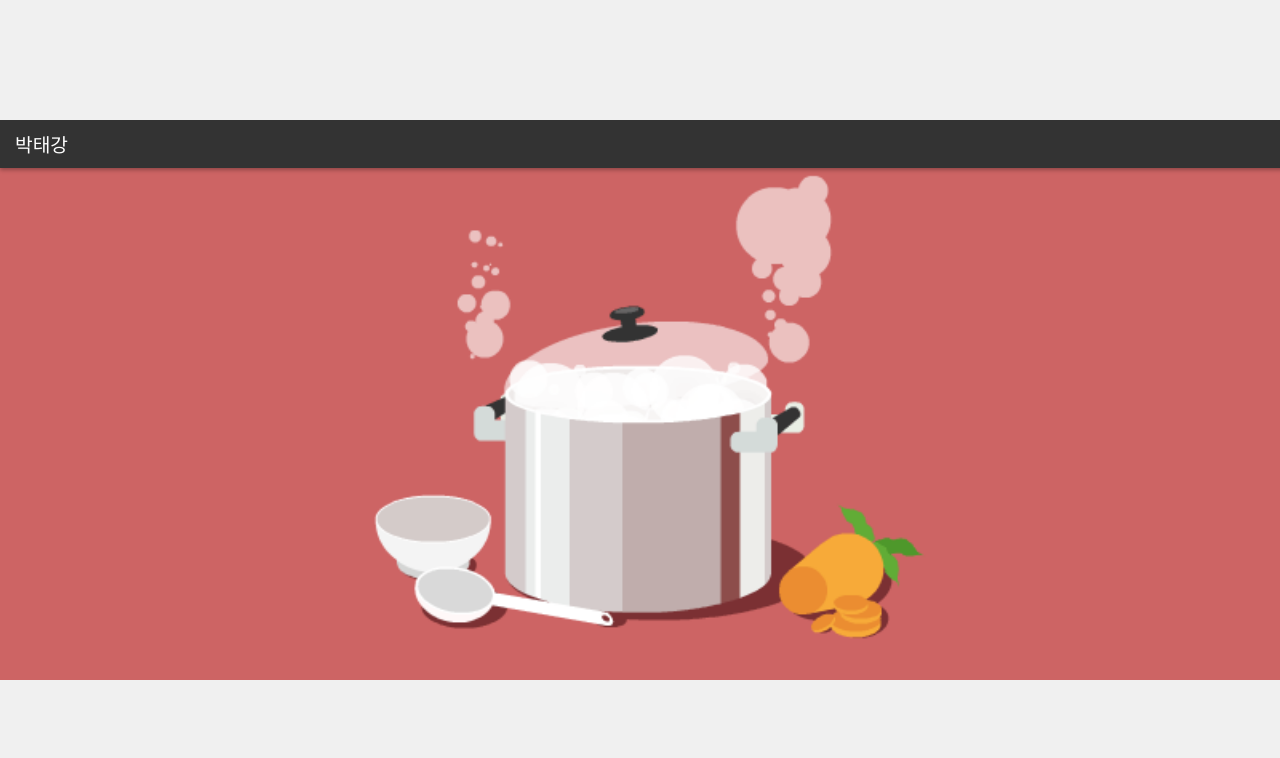
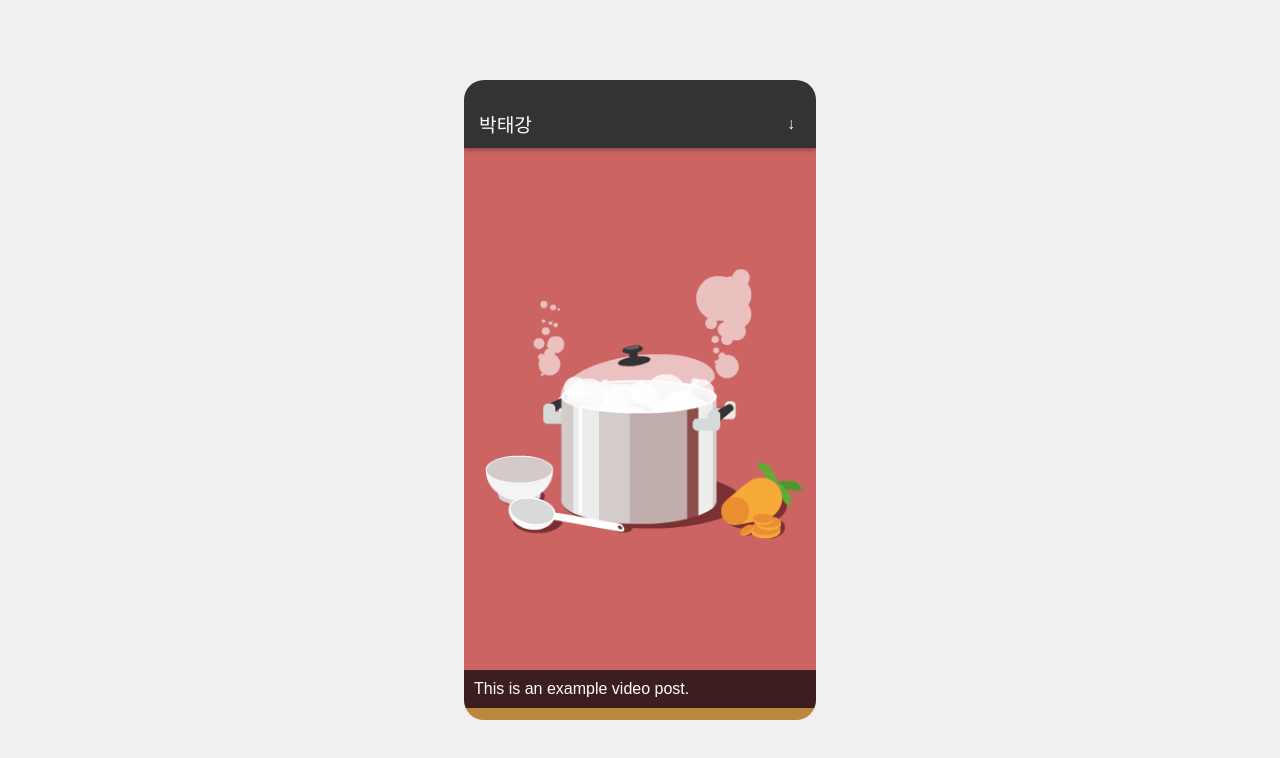
Before and after one commit to dev-tkp/tkp.bio, a React (Create React App) app: page / in a window 1280 px wide. Shown: the top 758 px of the page. Built offline with nearby package versions, Linux system fonts and the light colour scheme.

Commit message:
design polishing

```diff
--- a/src/App.css
+++ b/src/App.css
@@ -19,16 +19,8 @@ body, html {
   height: 70vh; /* 70% of the viewport height */
   overflow-y: auto; /* Enable vertical scrolling inside the container */
   position: relative; /* Needed for absolute positioning of children */
-}
-
-/* Custom scrollbar styling (optional) */
-.gif-container::-webkit-scrollbar {
-  width: 10px;
-}
-
-.gif-container::-webkit-scrollbar-thumb {
-  background-color: darkgrey;
-  border-radius: 10px;
+  scrollbar-width: thin; /* For Firefox */
+  scrollbar-color: transparent transparent; /* For Firefox */
 }
 
 .header {
@@ -38,8 +30,40 @@ body, html {
   z-index: 1000; /* Ensure the header is above other content */
   background-color: #333;
   color: white;
-  padding: 10px 15px;
+  padding: 30px 0px 10px 0px;
   box-shadow: 0 2px 4px rgba(0, 0, 0, 0.3);
 }
 
+/* Custom scrollbar styling (optional) */
+.gif-container::-webkit-scrollbar {
+  width: 0px;
+}
+
+.gif-container::-webkit-scrollbar-thumb {
+  background-color: transparent;
+  border-radius: 10px;
+}
+
+.gif-container::-webkit-scrollbar-track {
+  background: transparent; /* Transparent scrollbar track */
+}
+
+/* Mobile Styles (width <= 768px) */
+@media (max-width: 768px) {
+  .gif-container {
+    height: 100vh; /* Full height of the viewport */
+    width: 100%; /* Full width of the container */
+  }
+}
+
+/* Desktop Styles (width > 768px) */
+@media (min-width: 769px) {
+  .gif-container {
+    height: 80vh; /* 80% of the viewport height */
+    width: calc(80vh * 0.55); /* 55% of the container's height */
+    margin: auto; /* Center the container horizontally */
+    border-radius: 20px;
+  }
+}
+
 /* Additional global styles can be added as needed */
--- a/src/components/Header/Header.css
+++ b/src/components/Header/Header.css
@@ -4,7 +4,6 @@
   width: 100%; /* Full width of the container */
   background-color: #333; /* Example background color */
   color: white; /* Text color */
-  padding: 10px 15px; /* Padding for the header */
   box-shadow: 0 2px 4px rgba(0, 0, 0, 0.3); /* Shadow for depth */
   position: sticky; /* Stick to the top */
   top: 0; /* Align to the top of the container */
@@ -21,7 +20,7 @@
 .name {
   /* Style for the name text */
   font-size: 1.2em; /* Example font size */
-  margin-right: 15px; /* Space between name and toggle button */
+  margin: 0px 15px; /* Space between name and toggle button */
 }
 
 .email-toggle {
@@ -31,6 +30,7 @@
   color: white;
   cursor: pointer;
   font-size: 1em;
+  margin: 0px 15px
 }
 
 .email-box {
```
